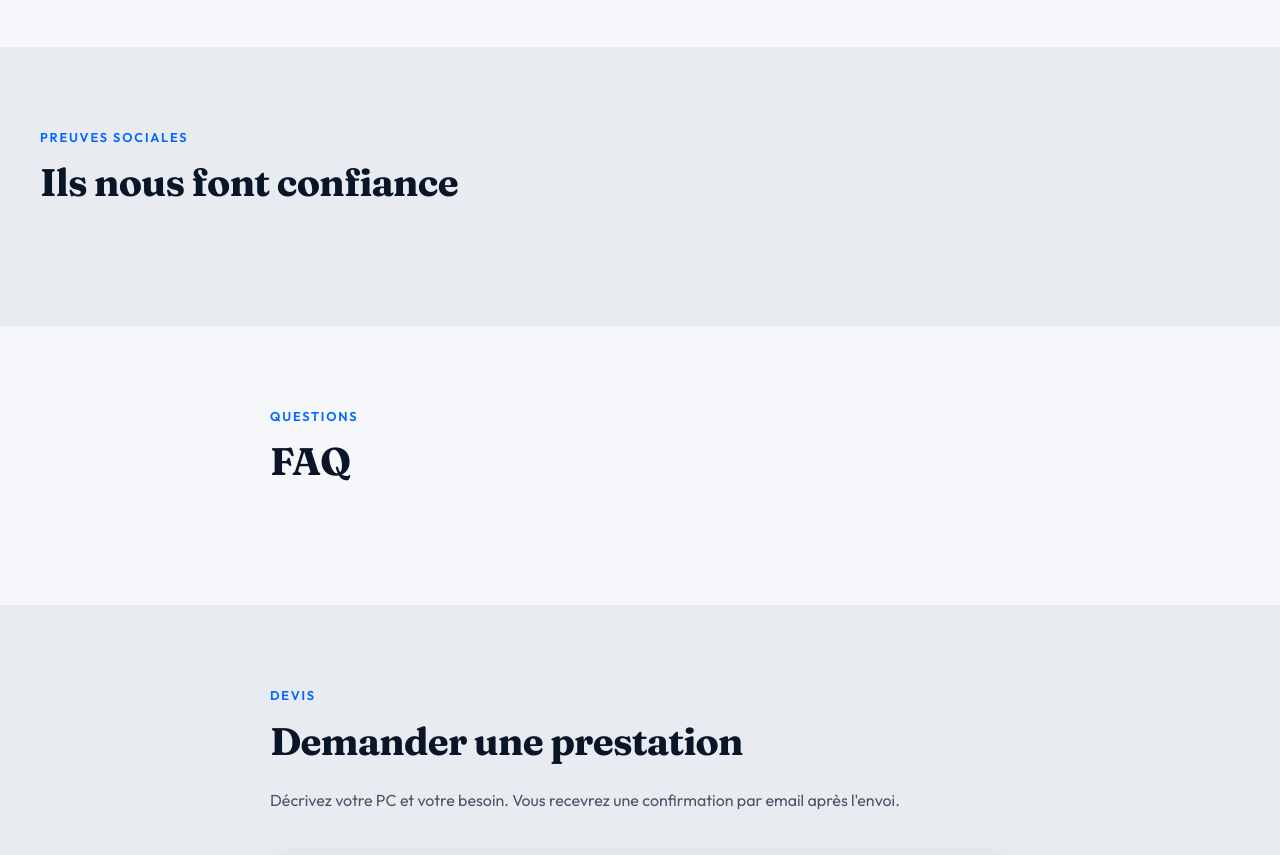
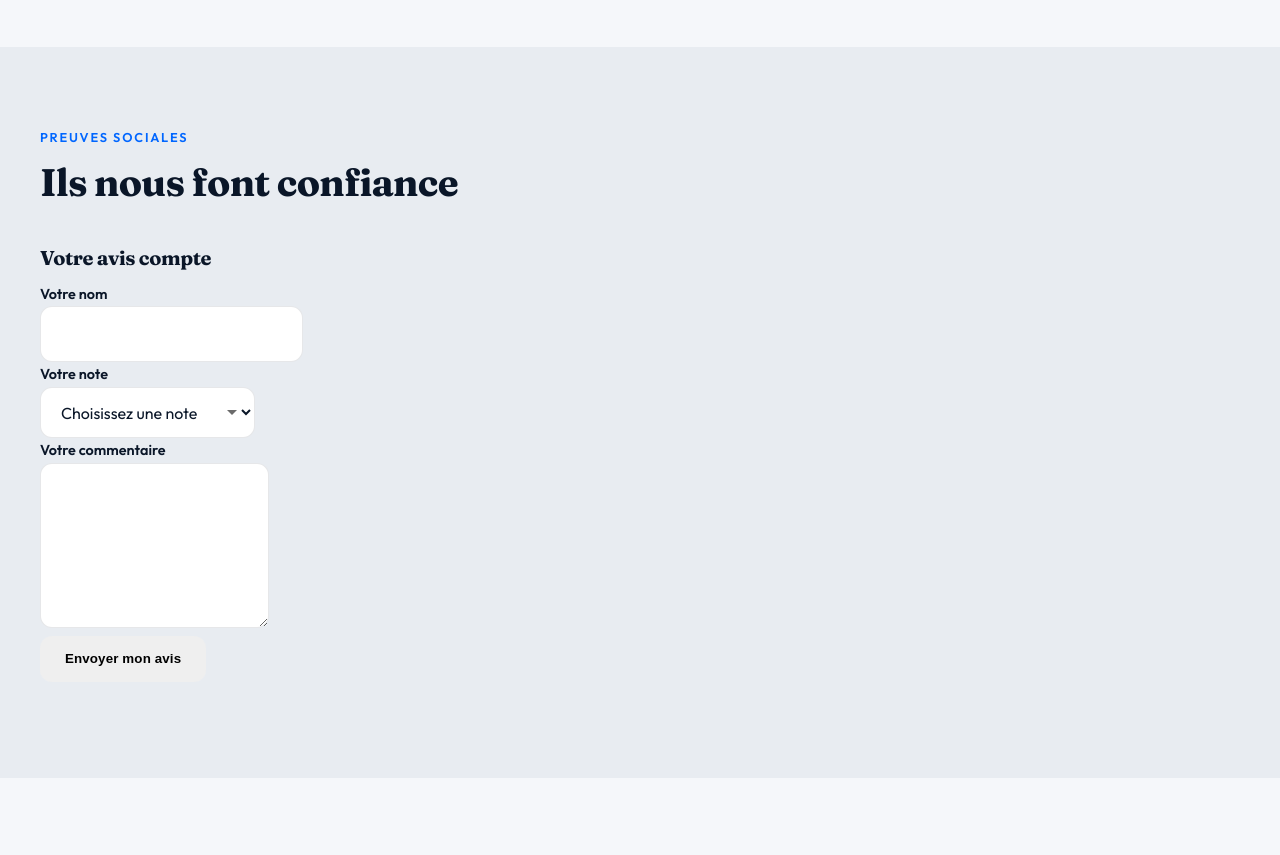
Before and after one commit to Sugar-stack/aly-logistic, a Flask app: template templates/index.html in a window 1280 px wide. Shown: the part 3170-4025 px from the top of the page. Run offline with Flask 3, Linux system fonts and the light colour scheme; the template is opened without the code that fills it, so the values that code supplies are empty; some libraries are stand-ins or nearby versions.

Commit message:
Implement review form in index.html
Added a review form with fields for name, rating, and comment.

```diff
--- a/templates/index.html
+++ b/templates/index.html
@@ -186,7 +186,52 @@
     </div>
     <div id="real-reviews" class="cards-3">
      <!-- Les vrais avis venant de Neon seront chargés ici -->
-     </div>
+    </div>
+    <div class="review-form-wrapper">
+    <h3>Votre avis compte</h3>
+
+    <form id="review-form">
+        <div class="form-group">
+            <label for="review-name">Votre nom</label>
+            <input
+                type="text"
+                id="review-name"
+                name="name"
+                maxlength="100"
+                required
+            >
+        </div>
+
+        <div class="form-group">
+            <label for="review-rating">Votre note</label>
+            <select id="review-rating" name="rating" required>
+                <option value="">Choisissez une note</option>
+                <option value="5">★★★★★ — 5/5</option>
+                <option value="4">★★★★☆ — 4/5</option>
+                <option value="3">★★★☆☆ — 3/5</option>
+                <option value="2">★★☆☆☆ — 2/5</option>
+                <option value="1">★☆☆☆☆ — 1/5</option>
+            </select>
+        </div>
+
+        <div class="form-group">
+            <label for="review-comment">Votre commentaire</label>
+            <textarea
+                id="review-comment"
+                name="comment"
+                rows="5"
+                maxlength="1000"
+                required
+            ></textarea>
+        </div>
+
+        <button type="submit" class="btn">
+            Envoyer mon avis
+        </button>
+
+        <p id="review-message"></p>
+    </form>
+    </div>
   </div>
 </section>
 
```
